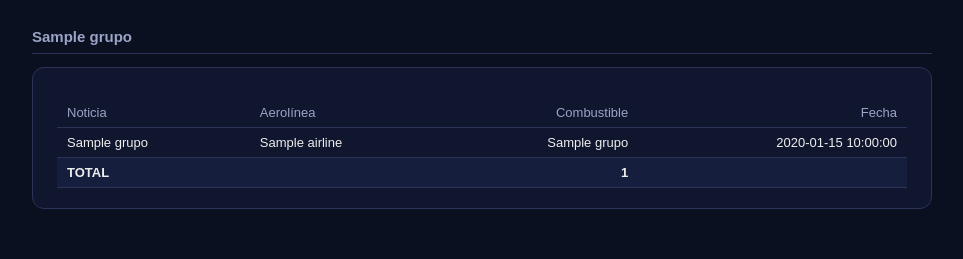
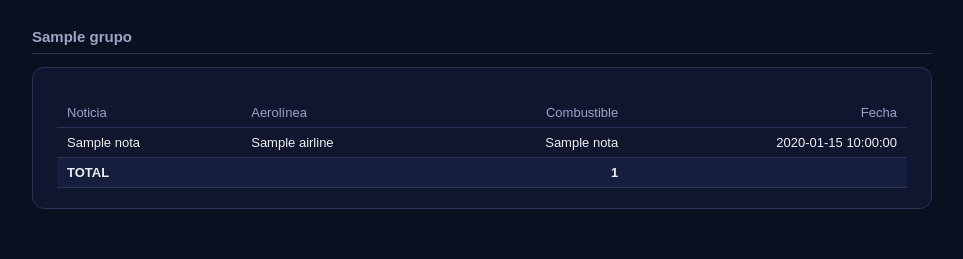
Before and after one commit to noguerafran-alt/MAPA-NEGOCIO, a Flask app: template templates/noticias.html in a window 1280 px wide. Shown: the part 572-831 px from the top of the page, without its empty margins (158-1121 px from the left). Run offline with Flask 3, Linux system fonts and the light colour scheme; the template is opened without the code that fills it: most values are stand-ins (such as "Sample title", 1, 10 or a date in 2020).

Commit message:
Usa grupo.notas en vez de grupo.items para el listado.

```diff
--- a/templates/noticias.html
+++ b/templates/noticias.html
@@ -93,7 +93,7 @@
           <th class="num">Combustible</th>
           <th class="num">Fecha</th>
         </tr>
-        {% for n in grupo.items %}
+        {% for n in grupo.notas %}
         <tr class="item" onclick="toggleRow(this)">
           <td>{{ n.title }}{% if n.relevance == 'alta' %}<span class="alta">Alta</span>{% endif %}</td>
           <td>{{ n.airline }}</td>
@@ -119,7 +119,7 @@
         <tr class="total">
           <td>TOTAL</td>
           <td></td>
-          <td class="num">{{ grupo.items|length }}</td>
+          <td class="num">{{ grupo.notas|length }}</td>
           <td></td>
         </tr>
       </table>
```
